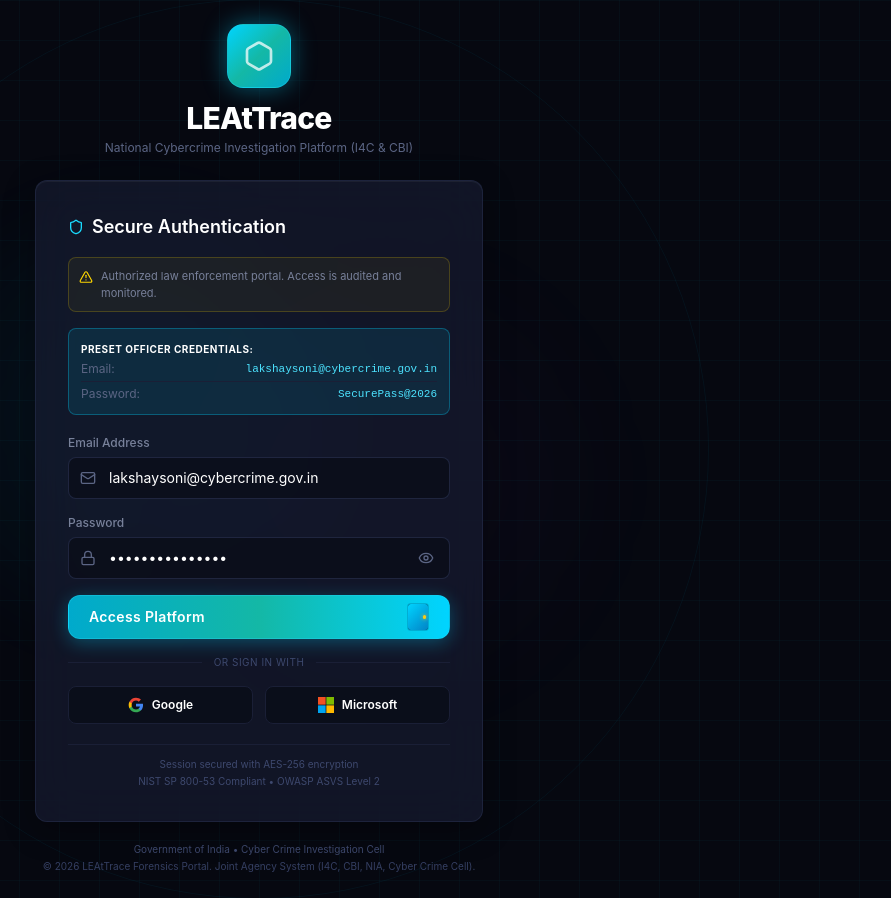
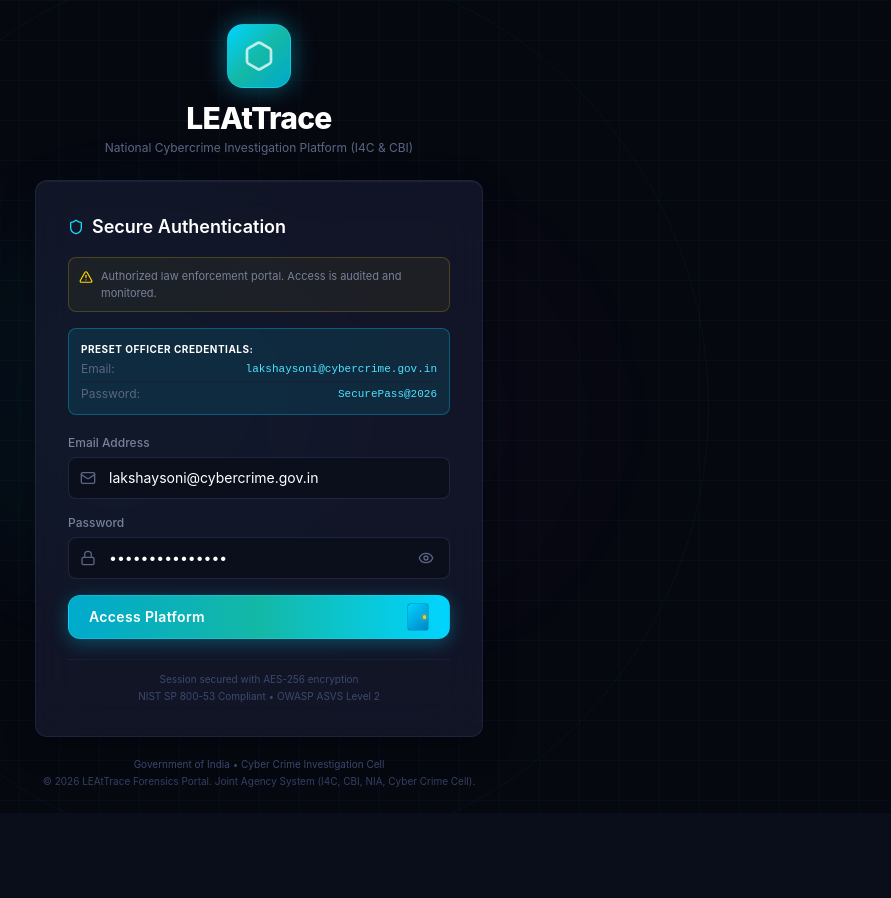
Before and after one commit to lakshaysoni22/LeatTrace, a React (Vite) app in the folder frontend/: page / in a window 1280 px wide. Shown: the whole page, without its empty margins (381-1272 px from the left). After the commit the page ends 813 px from the top, so only its background shows below. Built offline with nearby package versions, Linux system fonts and the light colour scheme.

Commit message:
fix: remove Google and Microsoft OAuth buttons from login page

```diff
--- a/frontend/src/pages/LoginPage.tsx
+++ b/frontend/src/pages/LoginPage.tsx
@@ -346,41 +346,6 @@
               </button>
             </form>
 
-            <div className="flex items-center my-4">
-              <div className="flex-1 border-t border-dark-800"></div>
-              <span className="px-3 text-[10px] text-dark-500 uppercase tracking-wider">or sign in with</span>
-              <div className="flex-1 border-t border-dark-800"></div>
-            </div>
-
-            <div className="grid grid-cols-2 gap-3">
-              <button
-                type="button"
-                onClick={() => handleOAuthLogin('google')}
-                className="py-2.5 px-3 rounded-lg bg-dark-900 border border-dark-800 hover:bg-dark-850 hover:border-dark-700 text-xs font-semibold text-white flex items-center justify-center gap-2 transition-all cursor-pointer"
-              >
-                <svg className="w-4 h-4" viewBox="0 0 24 24" fill="none">
-                  <path d="M22.56 12.25c0-.78-.07-1.53-.2-2.25H12v4.26h5.92c-.26 1.37-1.04 2.53-2.21 3.31v2.77h3.57c2.08-1.92 3.28-4.74 3.28-8.09z" fill="#4285F4" />
-                  <path d="M12 23c2.97 0 5.46-.98 7.28-2.66l-3.57-2.77c-.98.66-2.23 1.06-3.71 1.06-2.86 0-5.29-1.93-6.16-4.53H2.18v2.84C3.99 20.53 7.7 23 12 23z" fill="#34A853" />
-                  <path d="M5.84 14.09c-.22-.66-.35-1.36-.35-2.09s.13-1.43.35-2.09V7.06H2.18C1.43 8.55 1 10.22 1 12s.43 3.45 1.18 4.94l2.85-2.22.81-.63z" fill="#FBBC05" />
-                  <path d="M12 5.38c1.62 0 3.06.56 4.21 1.64l3.15-3.15C17.45 2.09 14.97 1 12 1 7.7 1 3.99 3.47 2.18 7.06l3.66 2.84c.87-2.6 3.3-4.53 6.16-4.53z" fill="#EA4335" />
-                </svg>
-                Google
-              </button>
-              <button
-                type="button"
-                onClick={() => handleOAuthLogin('microsoft')}
-                className="py-2.5 px-3 rounded-lg bg-dark-900 border border-dark-800 hover:bg-dark-850 hover:border-dark-700 text-xs font-semibold text-white flex items-center justify-center gap-2 transition-all cursor-pointer"
-              >
-                <svg className="w-4 h-4" viewBox="0 0 23 23" fill="none">
-                  <path d="M0 0h11v11H0z" fill="#F25022" />
-                  <path d="M12 0h11v11H12z" fill="#7FBA00" />
-                  <path d="M0 12h11v11H0z" fill="#00A4EF" />
-                  <path d="M12 12h11v11H12z" fill="#FFB900" />
-                </svg>
-                Microsoft
-              </button>
-            </div>
-
             <div className="mt-5 pt-3 border-t border-dark-800 text-center">
               <p className="text-[10px] text-dark-500">Session secured with AES-256 encryption</p>
               <p className="text-[10px] text-dark-500 mt-0.5">NIST SP 800-53 Compliant • OWASP ASVS Level 2</p>
```
